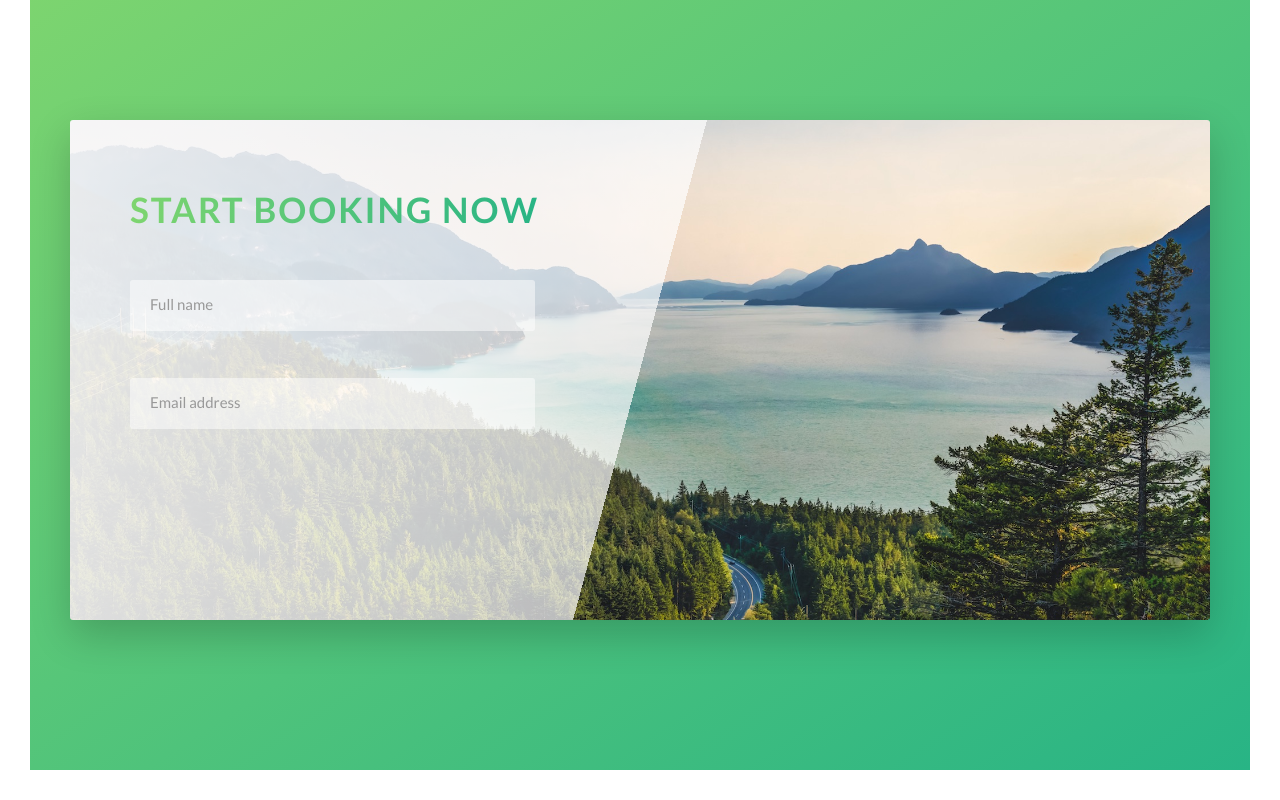
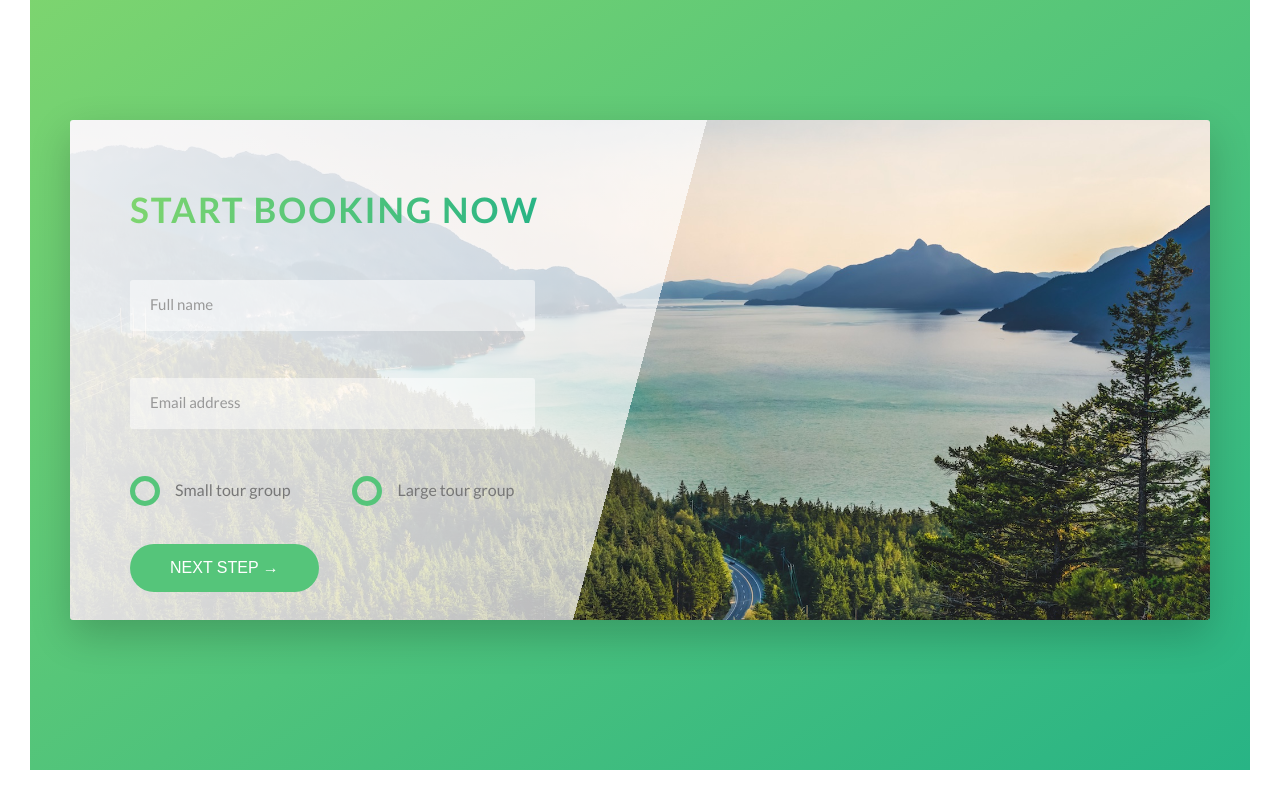
Before and after one commit to fabiovalinhos/Natours, a website: page index.html in a window 1280 px wide. Shown: the part 4560-5360 px from the top of the page. Drawn offline with Linux system fonts and the light colour scheme.

Commit message:
Finish form section and create button element instead anchor 'a'

```diff
--- a/index.html
+++ b/index.html
@@ -284,6 +284,30 @@
                                     <input type="email" class="form__input" placeholder="Email address" required id="email">
                                     <label for="email" class="form__label">Email address</label>
                                 </div>
+
+                                <div class="form__group u-margin-bottom-medium">
+                                    <div class="form__radio-group">
+                                        <input type="radio" class="form__radio-input" id="small" name="size">
+                                        <label for="small" class="form__radio-label">
+                                            <span class="form__radio-button"></span>
+                                            Small tour group
+                                        </label>
+                                    </div>
+
+                                    <div class="form__radio-group">
+                                        <input type="radio" class="form__radio-input" id="large" name="size">
+                                        <label for="large" class="form__radio-label">
+                                            <span class="form__radio-button"></span>
+                                            Large tour group
+                                        </label>
+                                    </div>
+                                </div>
+
+                                <div class="form__group">
+                                    <button class="btn btn--green">
+                                        Next step &rarr;
+                                    </button>
+                                </div>
                             </form>
                         </div>
                     </div>
--- a/sass/base/_utilities.scss
+++ b/sass/base/_utilities.scss
@@ -1,9 +1,9 @@
-.u-center-text {text-align: center;}
+.u-center-text {text-align: center !important;}
 
-.u-margin-bottom-big {margin-bottom: 8rem;}
-.u-margin-bottom-medium {margin-bottom: 4rem;}
-.u-margin-bottom-small {margin-bottom: 1.5rem;}
+.u-margin-bottom-big {margin-bottom: 8rem !important;}
+.u-margin-bottom-medium {margin-bottom: 4rem !important;}
+.u-margin-bottom-small {margin-bottom: 1.5rem !important;}
 
 
-.u-margin-top-big {margin-top: 8rem;}
-.u-margin-top-huge {margin-top: 10rem;}
+.u-margin-top-big {margin-top: 8rem !important;}
+.u-margin-top-huge {margin-top: 10rem !important;}
--- a/sass/components/_button.scss
+++ b/sass/components/_button.scss
@@ -1,5 +1,8 @@
 .btn {
 
+    // &, é para meu elemento <button>
+    // elemento <button> nao tem pseudo class link ou visited
+    &,
     &:link,
     &:visited {
         text-transform: uppercase;
@@ -16,6 +19,10 @@
 
         /* para referenciar o meu after */
         position: relative;
+
+        // Change for the <button> element
+        border: none;
+        cursor: pointer;
     }
 
     &:hover {
@@ -28,7 +35,10 @@
         }
     }
 
-    &:active {
+    &:active,
+    &:focus {
+        // tirar o focus ao apertar o botão
+        outline: none;
         transform: translate(-1px);
         box-shadow: 0 .5rem 1.2rem rgba($color-black, .6);
     }
--- a/sass/components/_form.scss
+++ b/sass/components/_form.scss
@@ -14,6 +14,7 @@
         border-bottom: 3px solid transparent;
         width: 90%;
         display: block;
+        transition: all .3s;
 
         &:focus {
             outline: none;
@@ -45,4 +46,64 @@
         visibility: hidden;
         transform: translateY(-4rem);
     }
+
+    // botões
+
+    &__radio-group {
+        width: 49%;
+        display: inline-block;
+    }
+
+    &__radio-input {
+        display: none;
+    }
+
+    &__radio-label {
+        font-size: $default-font-size;
+        cursor: pointer;
+
+        // para posicionar nosso style button
+        position: relative;
+
+        // ajudar no posicionamento do novo botao
+        padding-left: 4.5rem;
+    }
+
+    &__radio-button {
+
+        height: 3rem;
+        width: 3rem;
+        border: 5px solid $color-primary;
+        border-radius: 50%;
+        // ficou espremido e deslocado, usar um display agora
+        display: inline-block;
+        // posicionar na unha
+        position: absolute;
+        left: 0;
+        top: -.4rem;
+
+
+        &::after {
+            content: "";
+            display: block;
+            height: 1.2rem;
+            width: 1.2rem;
+            border-radius: 50%;
+
+            // posicionamento trick
+            position: absolute;
+            top: 50%;
+            left: 50%;
+            transform: translate(-50%,-50%);
+            background-color: $color-primary;
+
+            opacity: 0;
+            transition: opacity .2s;
+        }
+    }
+
+    // Ao estar checkado meu radio-input, ele irá selecionar o elemento a seguir, que é o radio-label e seu filho button::after
+    &__radio-input:checked ~ &__radio-label &__radio-button::after {
+        opacity: 1;
+    }
 }
```
Also changed, not shown: css/style.css.
